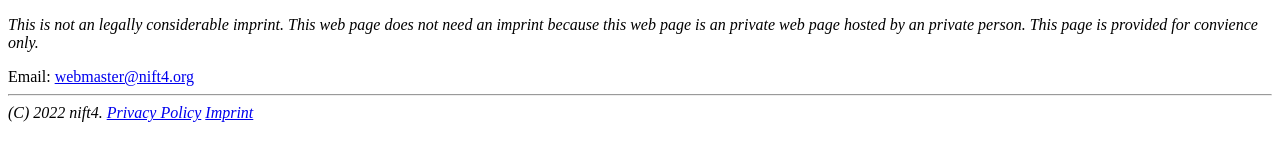
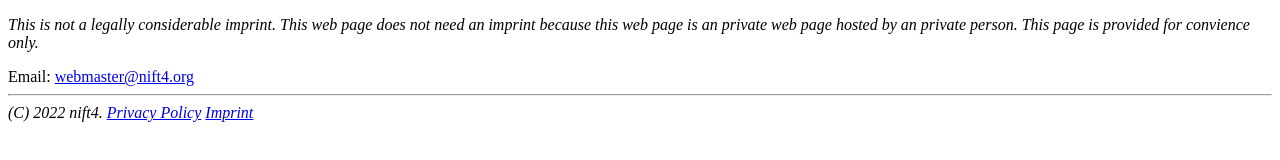
Before and after one commit to nift4/nift4.eu.org, a plain HTML site: page imprint.html in a window 1280 px wide. Drawn offline with Linux system fonts and the light colour scheme.

Commit message:
fix typo

```diff
--- a/imprint.html
+++ b/imprint.html
@@ -6,7 +6,7 @@
     <meta name="viewport" content="width=device-width, initial-scale=1"/>
 
     <title>Imprint</title>
-    <meta name="description" content="Imprint">
+    <meta name="description" content="Imprint"/>
     <meta name="author" content="nift4"/>
 
     <meta property="og:title" content="Imprint"/>
@@ -17,7 +17,7 @@
 
   <body>
     <p style="font-style: italic;">
-    This is not an legally considerable imprint. This web page does not need an imprint because this web page is an private web page hosted by an private person. This page is provided for convience only.
+    This is not a legally considerable imprint. This web page does not need an imprint because this web page is an private web page hosted by an private person. This page is provided for convience only.
     </p>
     Email: <a href="mailto:webmaster@nift4.org">webmaster@nift4.org</a><br/>
     <footer>
```
